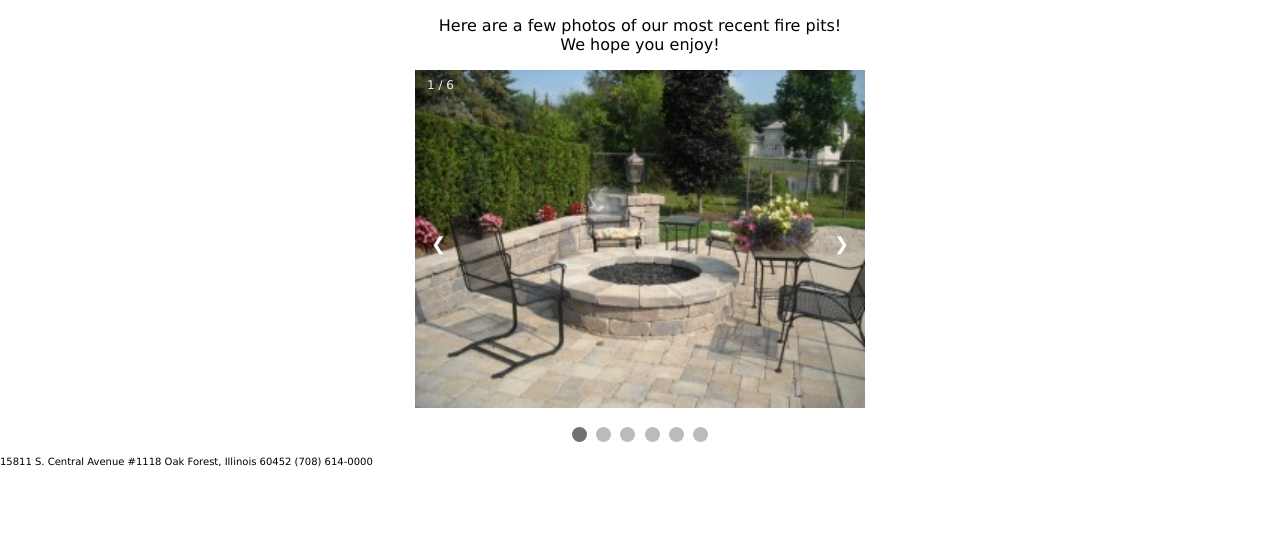
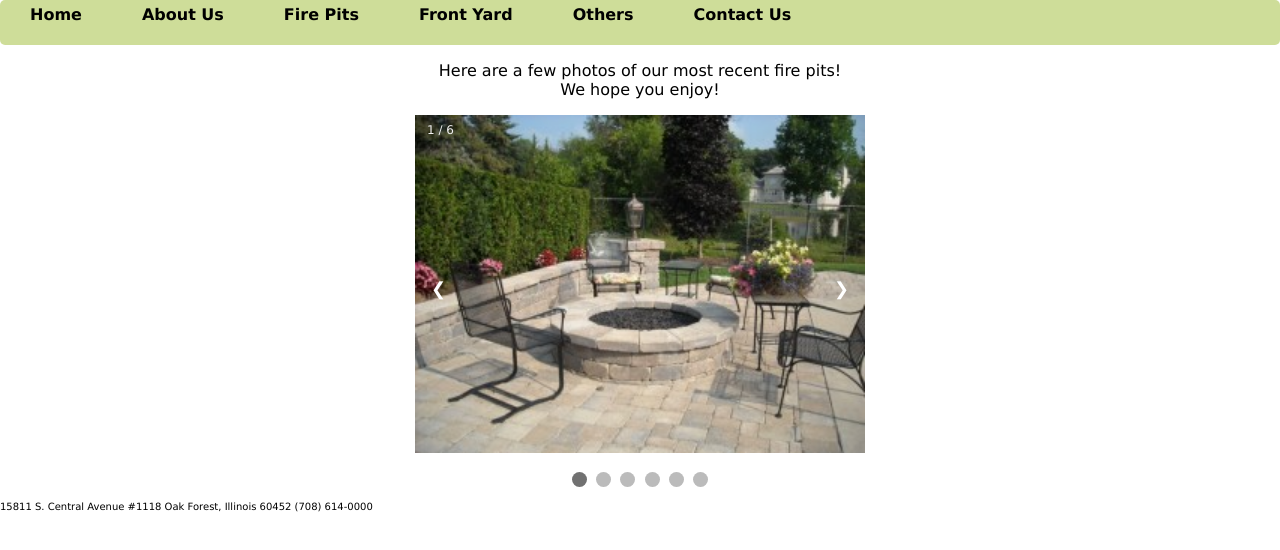
Before and after one commit to Tsijimon/Borden-Landscaping, a plain HTML site: page Borden Fire Pits.html in a window 1280 px wide. Drawn offline with Linux system fonts and the light colour scheme.

Commit message:
Update Borden Fire Pits.html

```diff
--- a/Borden Fire Pits.html
+++ b/Borden Fire Pits.html
@@ -10,6 +10,34 @@ img {vertical-align: middle;}
 footer {font-family: Verdana, Geneva, Tahoma, sans-serif;
 		font-size: 10px;}
 
+    #externalNav {
+	/*box-shadow: 0px 0px 10px black;*/
+	border-color: #4256a6;
+	border-radius: 5px;
+}
+nav ul {
+	list-style-type: none;
+	margin: 0px 0px 5px 0px;
+	padding: 0;
+	overflow: hidden;
+	background-color: rgb(206, 221, 153);
+}
+nav {
+	clear: both;
+	text-align: center;
+}
+nav ul li {
+	float: left;}
+#externalNav li a {
+	display: block;
+	color: black;
+	text-align: center;
+	padding: 5px 30px;
+	text-decoration: none;
+}
+#externalNav li a:hover {
+
+	background-color: #444;}
 /* Slideshow container */
 .slideshow-container {
   max-width: 450px;
@@ -105,6 +133,17 @@ footer {font-family: Verdana, Geneva, Tahoma, sans-serif;
 </style>
 </head>
 <body>
+    <nav>
+        <ul id="externalNav">
+  <b>					<li><a href="Borden Home Page.html">Home</a></li>
+            <li><a href="Borden About Us.html">About Us</a></li>
+            <li><a href="Borden Fire Pits.html">Fire Pits</a></li>
+            <li><a href="Borden Front Yard.html">Front Yard</a></li>
+            <li><a href="Borden Others.html">Others</a></li>
+            <li><a href="Borden Contact Us.html">Contact Us</a></p></li>
+                  </b>
+        </ul>
+      </nav>
 	<center><p>Here are a few photos of our most recent fire pits!<br>We hope you enjoy!</p></center>
 
 <div class="slideshow-container">
```
